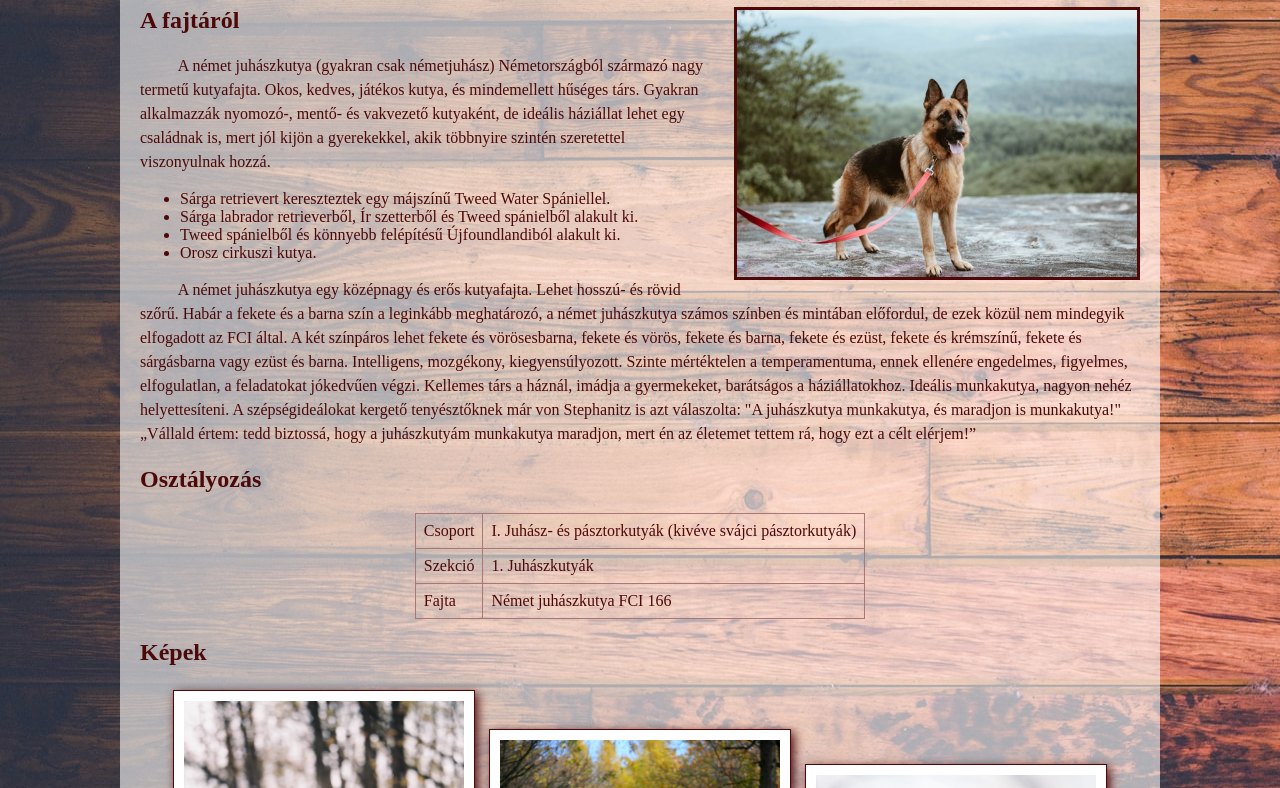
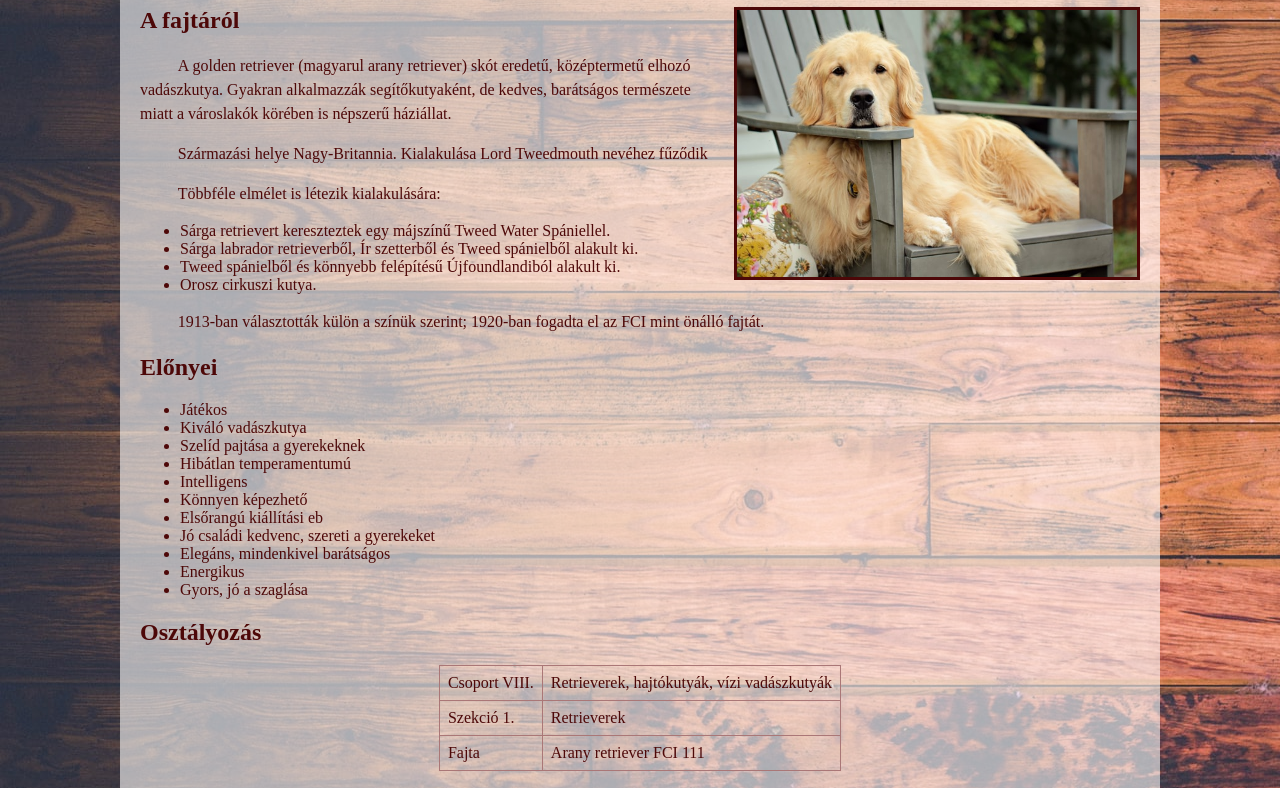
Before and after one commit to NR-05-Perseus/kutyafajtak-html, a plain HTML site: page dogs/golden-retriever.html in a window 1280 px wide. Shown: the part 141-929 px from the top of the page. Drawn offline with Linux system fonts and the light colour scheme.

Commit message:
utolsó javítás

```diff
--- a/dogs/golden-retriever.html
+++ b/dogs/golden-retriever.html
@@ -1,5 +1,4 @@
 <!DOCTYPE html>
-<html lang="hu">
 <html lang="hu">
 
 <head>
@@ -9,26 +8,31 @@
 
     <link rel="stylesheet" href="../css/style.css">
 
-
 </head>
 
 <body>
 
     <main id="kutyaoldal">
 
-         <p><a href="../index.html">Vissza a kutyafajtákhoz</a></p>
+        <p><a href="../index.html">Vissza a kutyafajtákhoz</a></p>
 
-        <h1>Németjuhász</h1>
 
-        <img class="minikep" src="../img/dogs/german-shepherd/katelyn-macmillan-bvMUtFN0mIE-unsplash.jpg"
-            alt="Németjuhász" title="Németjuhász pórázon">
+        <h1>Arany retriever</h1>
+
+        <img class="minikep" src="../img/dogs/golden-retriever/david-moynihan-BT_QM4CpnNE-unsplash.jpg"
+            alt="Egy arany retriever fekszik a széken" title="Arany retriever">
 
         <h2>A fajtáról</h2>
 
-        <p>A német juhászkutya (gyakran csak németjuhász) Németországból származó nagy termetű kutyafajta. Okos, kedves,
-            játékos kutya, és mindemellett hűséges társ. Gyakran alkalmazzák nyomozó-, mentő- és vakvezető kutyaként, de
-            ideális háziállat lehet egy családnak is, mert jól kijön a gyerekekkel, akik többnyire szintén szeretettel
-            viszonyulnak hozzá.</p>
+        <p>
+            A golden retriever (magyarul arany retriever) skót eredetű, középtermetű elhozó vadászkutya. Gyakran
+            alkalmazzák
+            segítőkutyaként, de kedves, barátságos természete miatt a városlakók körében is népszerű háziállat.
+        </p>
+
+        <p>Származási helye Nagy-Britannia. Kialakulása Lord Tweedmouth nevéhez fűződik</p>
+
+        <p>Többféle elmélet is létezik kialakulására:</p>
 
 
         <ul>
@@ -39,32 +43,46 @@
         </ul>
 
 
-        <p>A német juhászkutya egy középnagy és erős kutyafajta. Lehet hosszú- és rövid szőrű. Habár a fekete és a barna
-            szín a leginkább meghatározó, a német juhászkutya számos színben és mintában előfordul, de ezek közül nem
-            mindegyik elfogadott az FCI által. A két színpáros lehet fekete és vörösesbarna, fekete és vörös, fekete és
-            barna, fekete és ezüst, fekete és krémszínű, fekete és sárgásbarna vagy ezüst és barna. Intelligens,
-            mozgékony, kiegyensúlyozott. Szinte mértéktelen a temperamentuma, ennek ellenére engedelmes, figyelmes,
-            elfogulatlan, a feladatokat jókedvűen végzi. Kellemes társ a háznál, imádja a gyermekeket, barátságos a
-            háziállatokhoz. Ideális munkakutya, nagyon nehéz helyettesíteni. A szépségideálokat kergető tenyésztőknek
-            már von Stephanitz is azt válaszolta: "A juhászkutya munkakutya, és maradjon is munkakutya!" „Vállald értem:
-            tedd biztossá, hogy a juhászkutyám munkakutya maradjon, mert én az életemet tettem rá, hogy ezt a célt
-            elérjem!”</p>
+        <p>
+            1913-ban választották külön a színük szerint; 1920-ban fogadta el az FCI mint önálló fajtát.
+
+        </p>
+
+        <h2>Előnyei</h2>
+
+        <ul>
+            <li>Játékos</li>
+            <li>Kiváló vadászkutya</li>
+            <li>Szelíd pajtása a gyerekeknek</li>
+            <li>Hibátlan temperamentumú</li>
+            <li>Intelligens</li>
+            <li>Könnyen képezhető</li>
+            <li>Elsőrangú kiállítási eb</li>
+            <li>Jó családi kedvenc, szereti a gyerekeket</li>
+            <li>Elegáns, mindenkivel barátságos</li>
+            <li>Energikus</li>
+            <li>Gyors, jó a szaglása</li>
+        </ul>
+
+
+
 
         <h2>Osztályozás</h2>
 
         <table>
             <tr>
-                <td>Csoport </td>
-                <td>I. Juhász- és pásztorkutyák (kivéve svájci pásztorkutyák)</td>
+                <td>Csoport VIII.</td>
+                <td>Retrieverek, hajtókutyák, vízi vadászkutyák</td>
             </tr>
             <tr>
-                <td>Szekció </td>
-                <td>1. Juhászkutyák</td>
+                <td>Szekció 1.</td>
+                <td>Retrieverek</td>
             </tr>
             <tr>
                 <td>Fajta</td>
-                <td>Német juhászkutya FCI 166</td>
+                <td>Arany retriever FCI 111</td>
             </tr>
+
         </table>
 
 
@@ -72,10 +90,10 @@
 
         <div class="kepek">
 
-            <img class="kep" src="../img/dogs/german-shepherd/anna-dudkova-Ce2FZDbx2T0-unsplash.jpg" alt="">
-            <img class="kep" src="../img/dogs/german-shepherd/jana-ohajdova-IqF8B95ZFfs-unsplash.jpg" alt="">
-            <img class="kep" src="../img/dogs/german-shepherd/reba-spike-mGlycNv80Uk-unsplash.jpg" alt="">
-            <img class="kep" src="../img/dogs/german-shepherd/vitamina-poleznova-2lVDdshknXI-unsplash.jpg" alt="">
+            <img class="kep" src="../img/dogs/golden-retriever/hugo-lamacq-mXa-47dLsrA-unsplash.jpg" alt="">
+            <img class="kep" src="../img/dogs/golden-retriever/mitchell-luo-f0Y_FDt0xJo-unsplash.jpg" alt="">
+            <img class="kep" src="../img/dogs/golden-retriever/olga-andreyanova-XeOO8ir_YHs-unsplash.jpg" alt="">
+            <img class="kep" src="../img/dogs/golden-retriever/shayna-douglas-rFao8fcvTdY-unsplash.jpg" alt="">
 
         </div>
 
```
